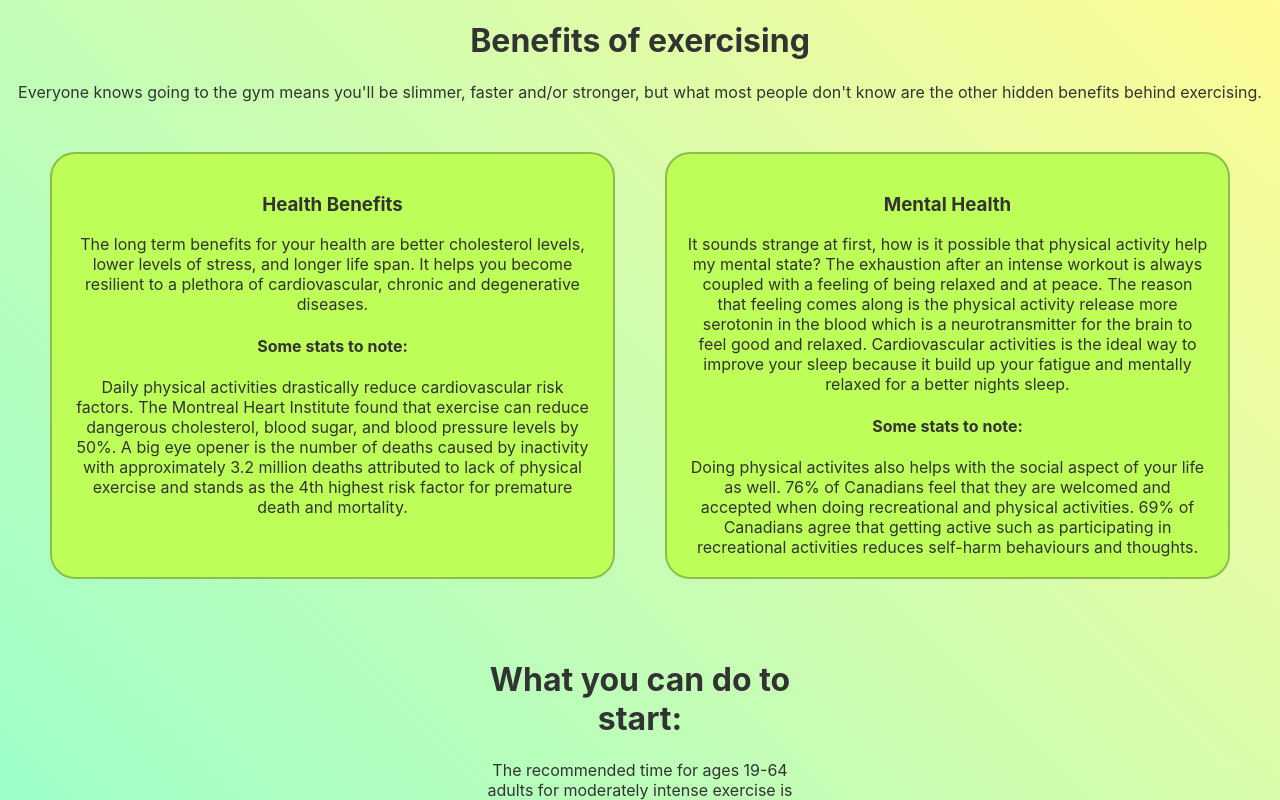
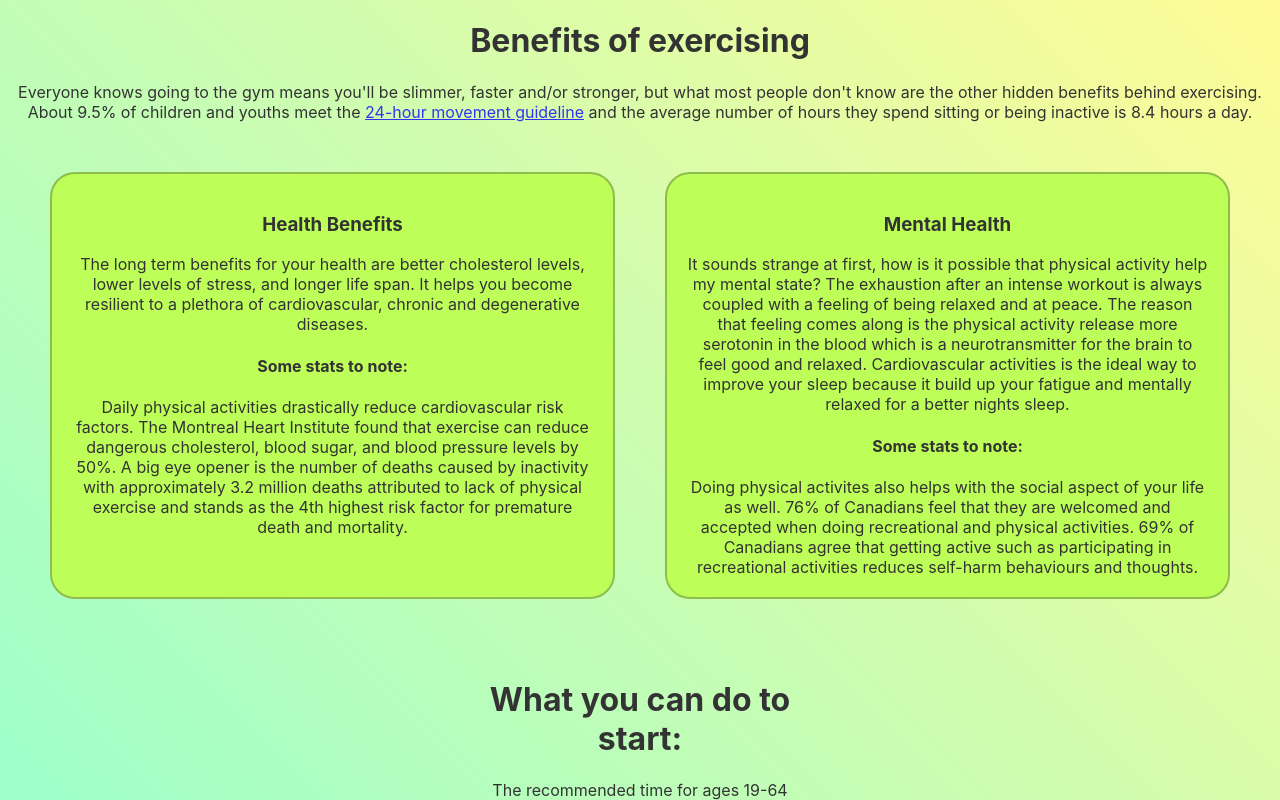
Before and after one commit to Atouse/lets-get-active, a React (Create React App) app: page / in a window 1280 px wide. Built offline with nearby package versions, Linux system fonts and the light colour scheme.

Commit message:
added more stuff

```diff
--- a/src/App.js
+++ b/src/App.js
@@ -10,8 +10,7 @@ const References = () => {
           <li><a href="https://www.nhs.uk/live-well/exercise/physical-activity-guidelines-for-adults-aged-19-to-64/">List of more activities to do</a></li>
           <li><a href="https://www.redcross.ca/blog/2021/3/the-benefits-of-exercise-for-your-physical-and-mental-health"> Red cross </a></li>
           <li><a href="https://www.participaction.com/the-science/key-facts-and-stats/"> Participaction </a></li>
-
-          <li>Milk</li>
+          <li><a href="https://health-infobase.canada.ca/src/doc/pass_childrenyouth_en.pdf"> Inactivity stats </a></li>
         </ol>
       </div>
     </div>
@@ -56,7 +55,9 @@ function App() {
     <div className="App">
       <h1> Benefits of exercising</h1>
       <span> Everyone knows going to the gym means you'll be slimmer, faster and/or stronger, but what most people don't know are the other hidden benefits behind exercising.</span>
-
+      <span> About 9.5% of children and youths meet the </span>
+      <a href="https://csepguidelines.ca/">24-hour movement guideline</a>
+      <span> and the average number of hours they spend sitting or being inactive is 8.4 hours a day.</span>
       <Informations title={faxNoPrinter.health.title} desc={faxNoPrinter.health.desc} stats={faxNoPrinter.health.stats}></Informations>
       <Informations title={faxNoPrinter.mental.title} desc={faxNoPrinter.mental.desc} stats={faxNoPrinter.mental.stats}></Informations>
 
```
